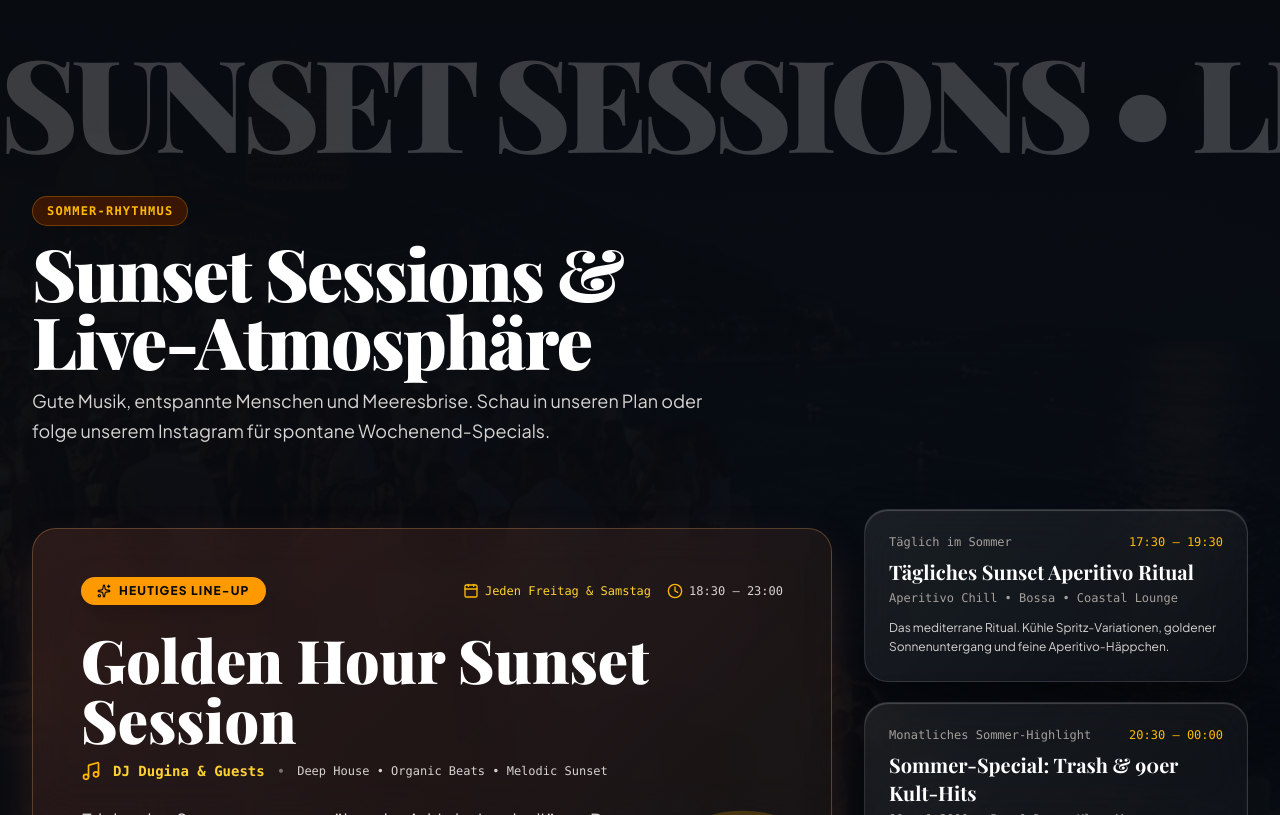
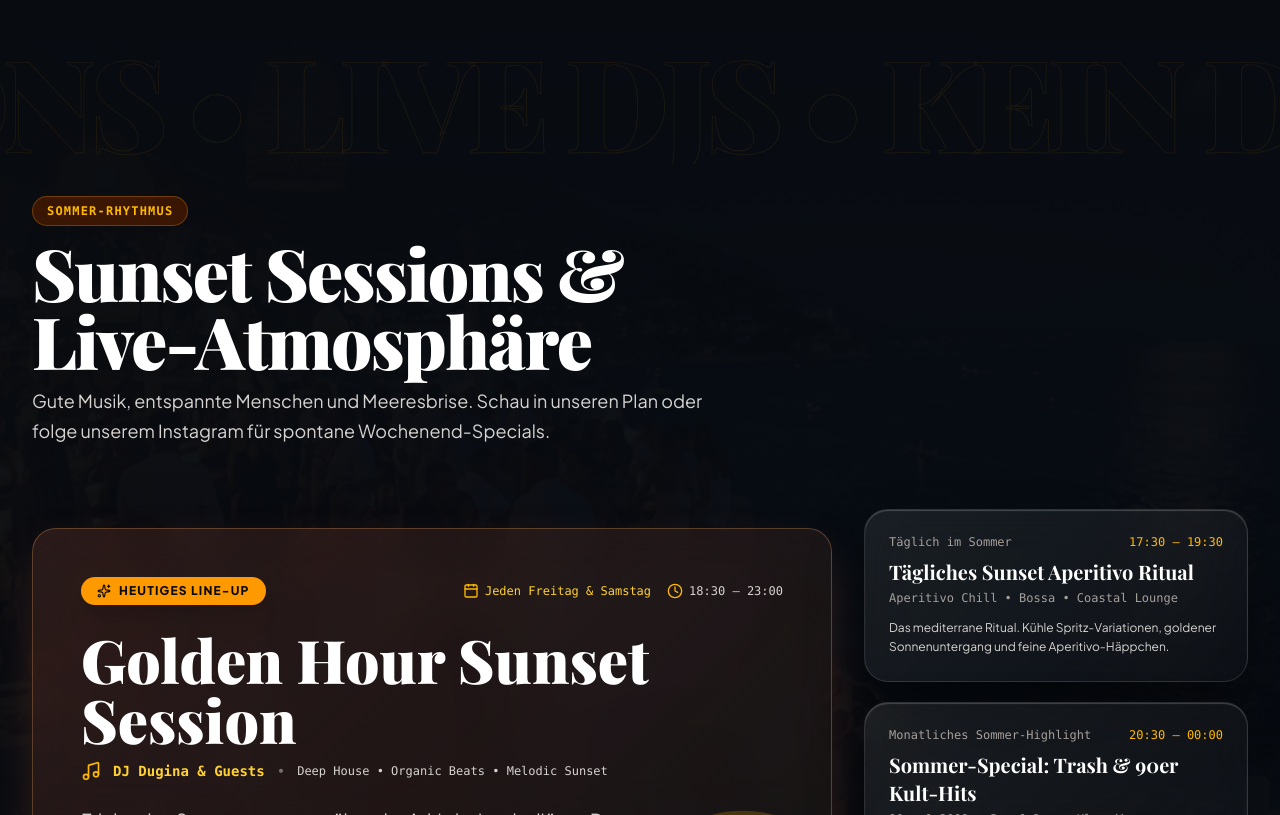
Before and after one commit to maxwalberer12-png/beachbar-corleone, a Next.js app: page / in a window 1280 px wide. Shown: the part 5893-6708 px from the top of the page. Built offline with nearby package versions, Linux system fonts and the light colour scheme; a web font is replaced by a local one.

Commit message:
fix: restore smooth reverse marquee ticker animation and amber text-stroke for Sunset Sessions

```diff
--- a/src/app/globals.css
+++ b/src/app/globals.css
@@ -47,18 +47,35 @@
   100% { transform: translateX(-50%); }
 }
 
+@keyframes marquee-reverse {
+  0% { transform: translateX(-50%); }
+  100% { transform: translateX(0%); }
+}
+
 .animate-marquee {
   display: flex;
   width: 200%;
   animation: marquee 25s linear infinite;
 }
 
-.animate-marquee:hover {
+.animate-marquee-reverse {
+  display: flex;
+  width: 200%;
+  animation: marquee-reverse 25s linear infinite;
+}
+
+.animate-marquee:hover,
+.animate-marquee-reverse:hover {
   animation-play-state: paused;
 }
 
 .text-stroke-white {
   -webkit-text-stroke: 1px rgba(255, 255, 255, 0.3);
+  color: transparent;
+}
+
+.text-stroke-amber {
+  -webkit-text-stroke: 1px rgba(245, 158, 11, 0.4);
   color: transparent;
 }
 
```
